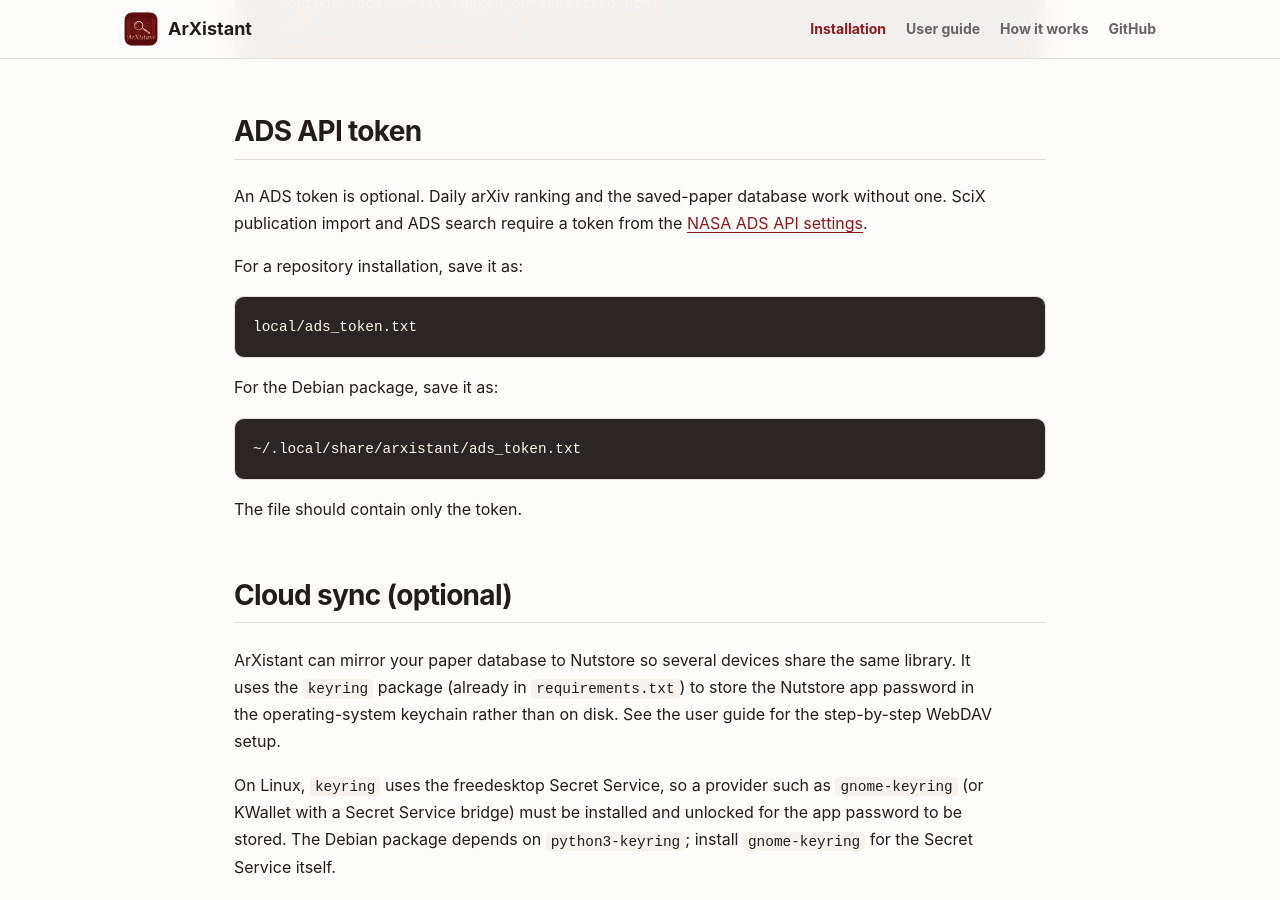
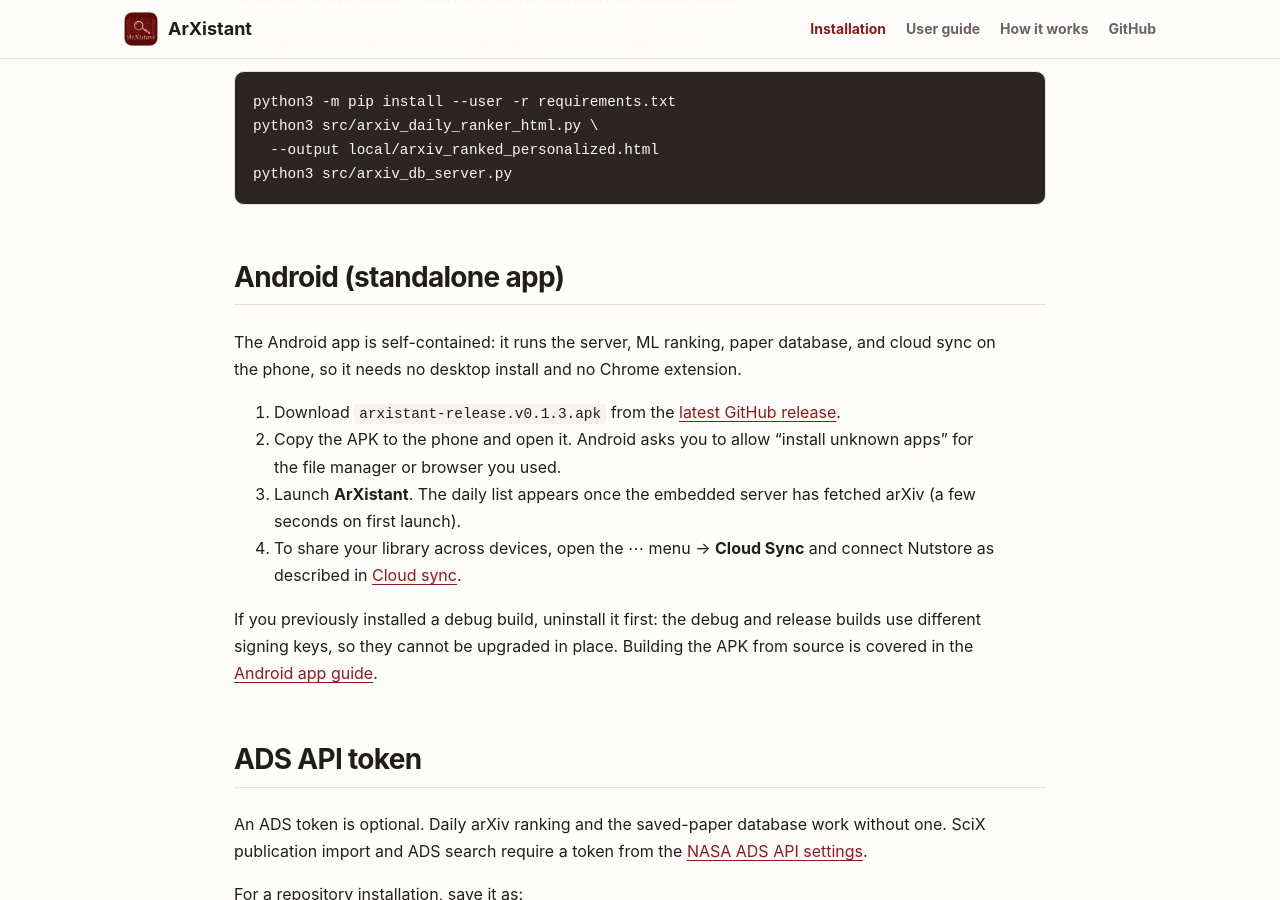
Before and after one commit to jyshangguan/ArXistant, a Jekyll site: the page built from docs/installation.md, in a window 1280 px wide and 900 px high, scrolled down 4534 px. Built offline with Jekyll 4.4.1, drawn with Linux system fonts in a browser that asks for light colours; some of the changed text lies outside the part shown.

Commit message:
Docs: add Android as a platform and link the APK download

````diff
--- a/docs/installation.md
+++ b/docs/installation.md
@@ -1,7 +1,7 @@
 ---
 layout: default
 title: Installation
-description: Install ArXistant on macOS, Debian/Ubuntu, Windows, or another Linux distribution.
+description: Install ArXistant on macOS, Debian/Ubuntu, Windows, another Linux distribution, or Android.
 nav_order: 1
 ---
 
@@ -16,6 +16,9 @@ ArXistant has two cooperating parts:
 The extension cannot perform ranking by itself. The local server must be
 running at `http://localhost:8765`.
 
+On Android, a standalone app bundles both parts and needs no desktop install or
+Chrome extension — see [Android](#android-standalone-app).
+
 ## Choose an installation method
 
 | Platform | Recommended method | Server startup |
@@ -24,6 +27,7 @@ running at `http://localhost:8765`.
 | Debian/Ubuntu | Build and install the `.deb` package | systemd user service |
 | Other Linux | Manual Python setup | Terminal or your service manager |
 | Windows | Manual Python setup | PowerShell |
+| Android | Standalone app (APK from GitHub Releases) | Runs on the phone (built-in) |
 
 Python 3.8 or newer is required for a manual installation.
 
@@ -189,6 +193,26 @@ python3 src/arxiv_daily_ranker_html.py \
 python3 src/arxiv_db_server.py
 ```
 
+## Android (standalone app)
+
+The Android app is self-contained: it runs the server, ML ranking, paper
+database, and cloud sync on the phone, so it needs no desktop install and no
+Chrome extension.
+
+1. Download `arxistant-release.v0.1.3.apk` from the
+   [latest GitHub release](https://github.com/jyshangguan/ArXistant/releases/latest).
+2. Copy the APK to the phone and open it. Android asks you to allow "install
+   unknown apps" for the file manager or browser you used.
+3. Launch **ArXistant**. The daily list appears once the embedded server has
+   fetched arXiv (a few seconds on first launch).
+4. To share your library across devices, open the ⋯ menu → **Cloud Sync** and
+   connect Nutstore as described in [Cloud sync](#cloud-sync-optional).
+
+If you previously installed a debug build, uninstall it first: the debug and
+release builds use different signing keys, so they cannot be upgraded in place.
+Building the APK from source is covered in the
+[Android app guide](android.html).
+
 ## ADS API token
 
 An ADS token is optional. Daily arXiv ranking and the saved-paper database work
````
Also changed, not shown: docs/android.md (+13 -0 lines), README.md.
